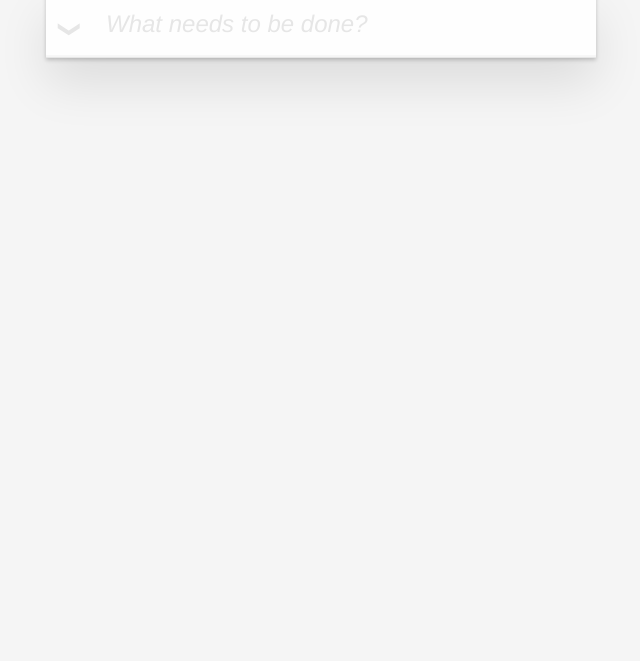
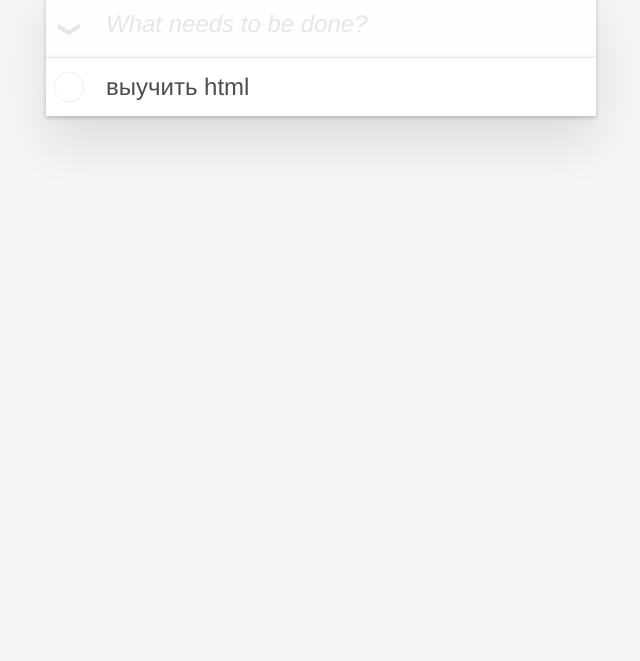
Before and after one commit to nikitamax/js-todo-tamplate, a plain HTML site: page index.html in a window 1280 px wide. Shown: the part 139-800 px from the top of the page, without its empty margins (319-959 px from the left). Drawn offline with Linux system fonts and the light colour scheme.

Commit message:
Добавил функцию createListItem, которая вкладывает созданную структуру элементов на страницу

```diff
--- a/index.html
+++ b/index.html
@@ -1,5 +1,6 @@
 <!DOCTYPE html>
 <html lang="en">
+
 <head>
   <meta charset="UTF-8" />
   <meta name="viewport" content="width=device-width, initial-scale=1.0" />
@@ -7,24 +8,24 @@
   <title>JS Todo</title>
   <link rel="stylesheet" href="index.css" />
 </head>
+
 <body>
   <section class="todoapp">
     <div>
       <header class="header">
         <h1>todos</h1>
-                    <input
-                        class="new-todo"
-                        placeholder="What needs to be done?"
-                        value=""
-                    />
+        <input class="new-todo" placeholder="What needs to be done?" value="" />
       </header>
       <section class="main">
         <input class="toggle-all" type="checkbox" />
         <label for="toggle-all" onclick="allCheckLabel()"></label>
-                    <ul class="todo-list"></ul>
+        <ul class="todo-list">
+
+        </ul>
       </section>
     </div>
   </section>
-        <script src="./index.js"></script>
+  <script src="index.js"></script>
 </body>
+
 </html>
--- a/index.js
+++ b/index.js
@@ -0,0 +1,40 @@
+let todoList = document.querySelector('.todo-list');
+
+const task = {
+  id: "1",
+  text: "выучить html",
+  completed: true
+}
+let createListItem = function () {
+
+  let newItem = document.createElement('li');
+  newItem.classList.add('editing');
+
+  let newDiv = document.createElement('div');
+
+
+  let newInput = document.createElement('input');
+  newInput.classList.add('toggle');
+  newInput.setAttribute('type', 'radio');
+
+  let newLabel = document.createElement('label');
+  newLabel.textContent = 'выучить html';
+
+  let newButton = document.createElement('button');
+  newButton.classList.add('todo-count');
+
+
+  newDiv.append(newInput);
+  newDiv.append(newLabel);
+  newDiv.append(newButton);
+  newItem.append(newDiv);
+
+  todoList.append(newItem);
+
+};
+
+createListItem();
+
+let renderTask = function () {
+
+}
```
Lines whose indentation alone changed are shown as unchanged.
